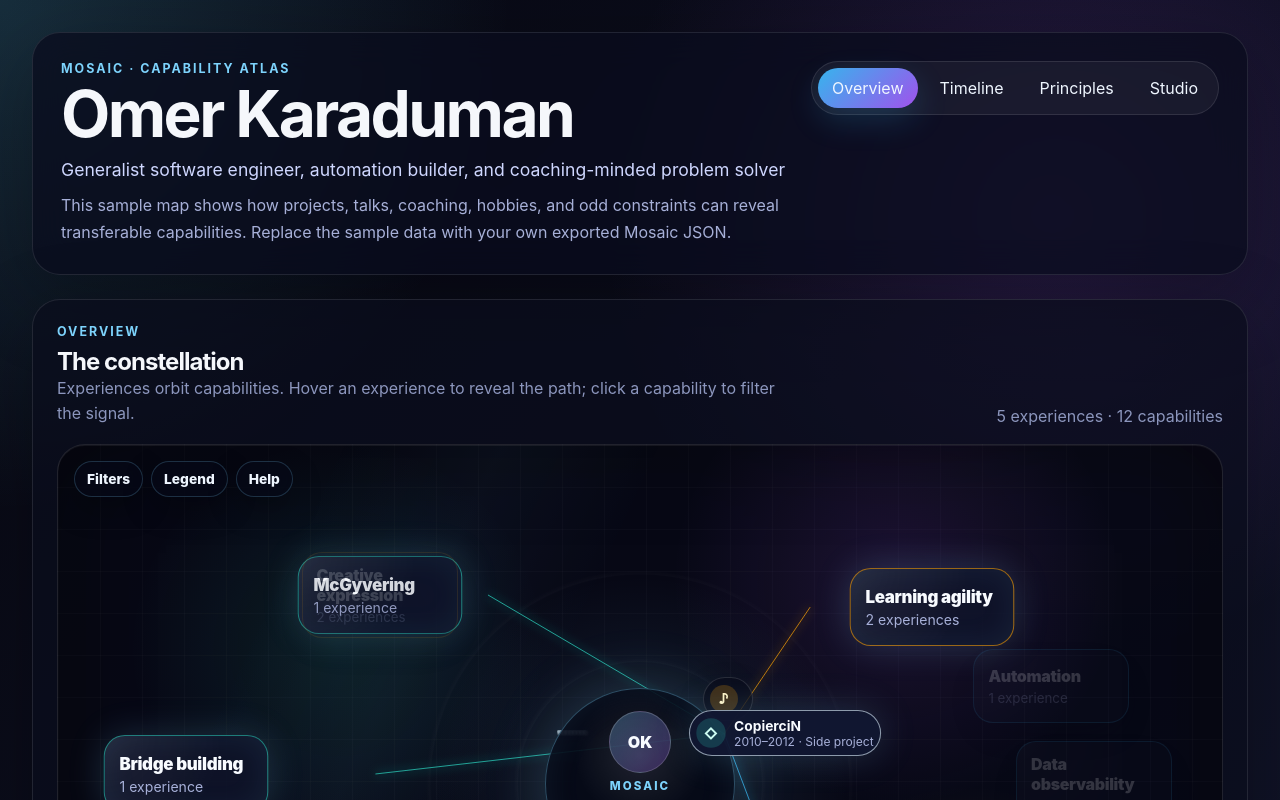
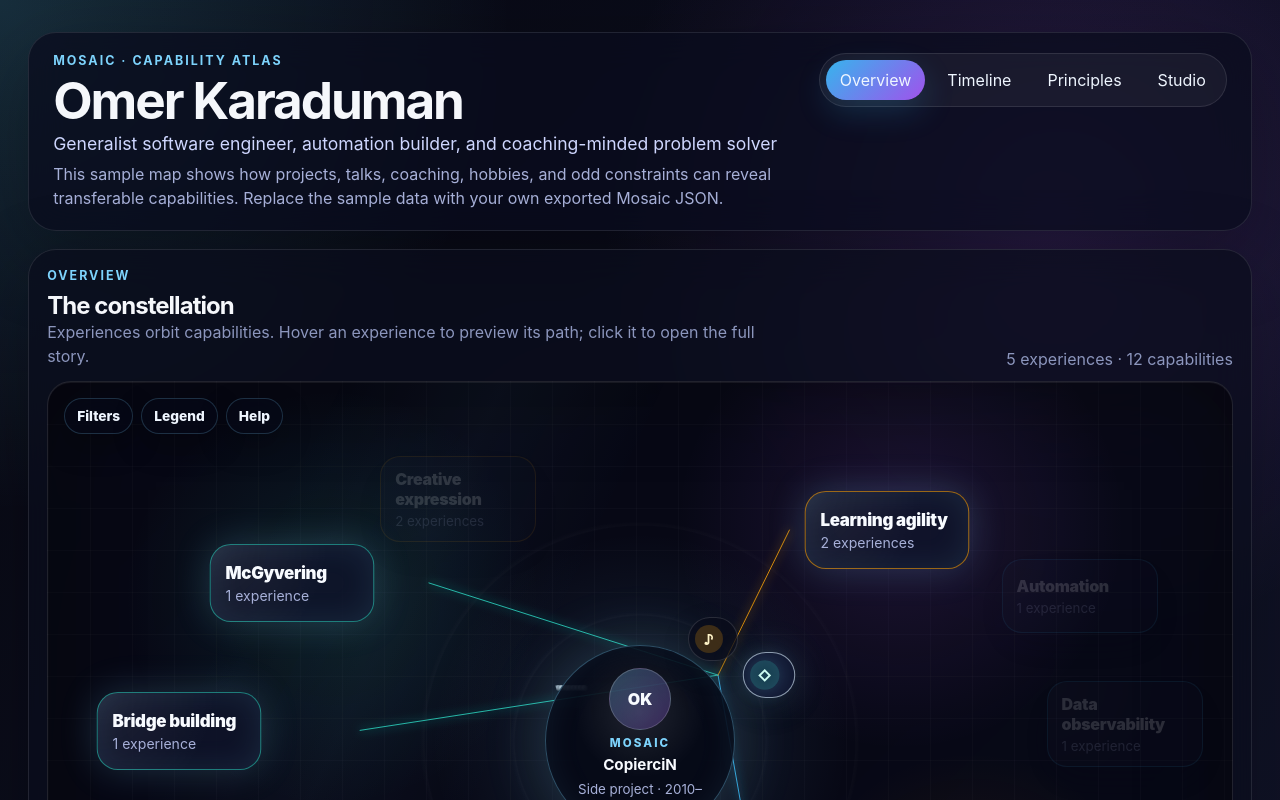
Before and after one commit to gomercin/mosaic, a React (Vite) app: page / in a window 1280 px wide. Shown: the top 800 px of the page. Built offline with nearby package versions, Linux system fonts and the light colour scheme.

Commit message:
style: prioritize constellation canvas
Widen and compact Overview canvas mode, add deterministic capability-node collision handling, strengthen selected paths, and fix floating drawer viewport anchoring. Verified with npm test and npm run build.

```diff
--- a/src/App.tsx
+++ b/src/App.tsx
@@ -123,7 +123,7 @@
   }
 
   return (
-    <main className="app-shell">
+    <main className={`app-shell ${viewMode === 'overview' ? 'app-shell--canvas' : ''}`}>
       <Header
         profile={data.profile}
         viewMode={viewMode}
--- a/src/components/CapabilityMap.tsx
+++ b/src/components/CapabilityMap.tsx
@@ -22,7 +22,10 @@
   y: number;
 };
 
-type CapabilityNode = Capability & Point & { usage: number };
+type CapabilityNode = Capability & Point & {
+  collisionAnchor: Point;
+  usage: number;
+};
 
 type ExperienceNode = Experience & Point & {
   capabilityIds: string[];
@@ -136,7 +139,7 @@
   );
   const categories = Object.keys(groupedCapabilities);
 
-  return categories.flatMap((category, categoryIndex) => {
+  const initialNodes = categories.flatMap((category, categoryIndex) => {
     const capabilities = groupedCapabilities[category];
     const [start, end] = CATEGORY_ARCS[category] ?? FALLBACK_ARCS[categoryIndex % FALLBACK_ARCS.length];
 
@@ -147,10 +150,64 @@
       return {
         ...capability,
         ...point,
+        collisionAnchor: point,
         usage: usage[capability.id] ?? 0
       };
     });
   });
+
+  return resolveCapabilityCollisions(initialNodes);
+}
+
+function resolveCapabilityCollisions(nodes: CapabilityNode[]): CapabilityNode[] {
+  const minimumDistance = 18.8;
+  const centerExclusionRadius = 27;
+  let resolvedNodes = nodes.map((node) => ({ ...node }));
+
+  for (let pass = 0; pass < 10; pass += 1) {
+    resolvedNodes = resolvedNodes.map((node) => ({ ...node }));
+
+    for (let leftIndex = 0; leftIndex < resolvedNodes.length; leftIndex += 1) {
+      for (let rightIndex = leftIndex + 1; rightIndex < resolvedNodes.length; rightIndex += 1) {
+        const left = resolvedNodes[leftIndex];
+        const right = resolvedNodes[rightIndex];
+        const distance = distanceBetween(left, right);
+
+        if (distance >= minimumDistance) {
+          continue;
+        }
+
+        const fallbackAngle = ((hashString(`${left.id}-${right.id}-capability`) % 360) / 180) * Math.PI;
+        const directionX = distance === 0 ? Math.cos(fallbackAngle) : (right.x - left.x) / distance;
+        const directionY = distance === 0 ? Math.sin(fallbackAngle) : (right.y - left.y) / distance;
+        const push = (minimumDistance - distance) / 2;
+
+        left.x = clamp(left.x - directionX * push, 9, 91);
+        left.y = clamp(left.y - directionY * push, 12, 88);
+        right.x = clamp(right.x + directionX * push, 9, 91);
+        right.y = clamp(right.y + directionY * push, 12, 88);
+      }
+    }
+
+    resolvedNodes.forEach((node) => {
+      const centerDistance = distanceBetween(node, CENTER);
+
+      if (centerDistance < centerExclusionRadius) {
+        const fallbackAngle = ((hashString(`${node.id}-capability-center`) % 360) / 180) * Math.PI;
+        const directionX = centerDistance === 0 ? Math.cos(fallbackAngle) : (node.x - CENTER.x) / centerDistance;
+        const directionY = centerDistance === 0 ? Math.sin(fallbackAngle) : (node.y - CENTER.y) / centerDistance;
+        const push = centerExclusionRadius - centerDistance;
+
+        node.x = clamp(node.x + directionX * push, 9, 91);
+        node.y = clamp(node.y + directionY * push, 12, 88);
+      }
+
+      node.x = clamp(node.x * 0.97 + node.collisionAnchor.x * 0.03, 9, 91);
+      node.y = clamp(node.y * 0.97 + node.collisionAnchor.y * 0.03, 12, 88);
+    });
+  }
+
+  return resolvedNodes;
 }
 
 function buildExperienceNodes(data: MosaicData, capabilityNodes: CapabilityNode[]): ExperienceNode[] {
@@ -373,7 +430,7 @@
           <p className="eyebrow">Overview</p>
           <h2>The constellation</h2>
           <p className="constellation-heading__subtitle">
-            Experiences orbit capabilities. Hover an experience to reveal the path; click a capability to filter the signal.
+            Experiences orbit capabilities. Hover an experience to preview its path; click it to open the full story.
           </p>
         </div>
         <p>{data.experiences.length} experiences · {data.capabilities.length} capabilities</p>
--- a/src/constellation.css
+++ b/src/constellation.css
@@ -194,10 +194,10 @@
 
 .constellation-stage {
   position: relative;
-  min-height: 680px;
+  min-height: clamp(720px, 72vh, 960px);
   overflow: hidden;
   border: 1px solid rgba(255, 255, 255, 0.1);
-  border-radius: 28px;
+  border-radius: 24px;
   background:
     radial-gradient(circle at 50% 50%, rgba(125, 211, 252, 0.12), transparent 13rem),
     radial-gradient(circle at 24% 30%, rgba(45, 212, 191, 0.1), transparent 13rem),
@@ -210,6 +210,7 @@
   box-shadow:
     inset 0 1px 0 rgba(255, 255, 255, 0.05),
     inset 0 0 90px rgba(0, 0, 0, 0.38);
+  isolation: isolate;
 }
 
 .constellation-atmosphere {
@@ -257,7 +258,8 @@
 
 .constellation-edge.is-active-path {
   opacity: 1;
-  stroke-width: 0.78;
+  stroke-width: 0.9;
+  filter: url(#constellation-glow);
 }
 
 .constellation-edge.is-filter-path {
@@ -265,7 +267,7 @@
 }
 
 .constellation-edge.is-muted {
-  opacity: 0.055;
+  opacity: 0.045;
 }
 
 .constellation-edge[data-category="Core capability"].is-lit {
@@ -394,11 +396,14 @@
 
 .constellation-capability.is-selected-path {
   border-color: rgba(226, 244, 255, 0.66);
+  box-shadow:
+    0 0 36px rgba(125, 211, 252, 0.2),
+    inset 0 0 30px rgba(125, 211, 252, 0.1);
 }
 
 .constellation-capability.is-dimmed,
 .constellation-experience.is-dimmed {
-  opacity: 0.18;
+  opacity: 0.15;
 }
 
 .constellation-capability[data-category="Core capability"] {
@@ -478,11 +483,15 @@
 
 .constellation-experience.is-selected-path {
   border-color: rgba(226, 244, 255, 0.6);
+  box-shadow:
+    0 0 34px rgba(125, 211, 252, 0.18),
+    0 10px 28px rgba(0, 0, 0, 0.18);
 }
 
-.constellation-experience.is-selected .constellation-experience__story {
-  max-width: 160px;
-  opacity: 1;
+.constellation-experience.is-selected .constellation-experience__glyph {
+  box-shadow:
+    0 0 20px rgba(125, 211, 252, 0.28),
+    inset 0 0 18px rgba(125, 211, 252, 0.14);
 }
 
 .constellation-preview-card {
@@ -626,7 +635,7 @@
 
 @media (max-width: 1180px) {
   .constellation-stage {
-    min-height: 720px;
+    min-height: clamp(720px, 78vh, 920px);
   }
 
   .constellation-floating-panel--help {
@@ -638,7 +647,8 @@
 
 @media (max-width: 760px) {
   .constellation-stage {
-    min-height: 860px;
+    min-height: 820px;
+    border-radius: 20px;
   }
 
   .constellation-helper-bar {
@@ -679,10 +689,6 @@
     min-height: 160px;
   }
 
-  .constellation-experience.is-selected .constellation-experience__story {
-    max-width: 120px;
-  }
-
   .constellation-preview-card {
     width: min(230px, 58%);
   }
--- a/src/styles.css
+++ b/src/styles.css
@@ -69,6 +69,11 @@
   padding: 32px;
 }
 
+.app-shell--canvas {
+  width: min(1720px, 100%);
+  padding-inline: clamp(18px, 2.2vw, 30px);
+}
+
 .app-shell--centered {
   display: grid;
   min-height: 100vh;
@@ -115,6 +120,25 @@
   margin: 12px 0 0;
   color: var(--color-muted);
   line-height: 1.7;
+}
+
+.app-shell--canvas .hero {
+  margin-bottom: 18px;
+  padding: 20px 24px;
+}
+
+.app-shell--canvas .hero h1 {
+  font-size: clamp(2.4rem, 4vw, 4.4rem);
+}
+
+.app-shell--canvas .hero__title {
+  margin-top: 8px;
+}
+
+.app-shell--canvas .hero__summary {
+  max-width: 760px;
+  margin-top: 8px;
+  line-height: 1.5;
 }
 
 .hero__actions {
@@ -177,10 +201,16 @@
 .workspace--overview-canvas {
   position: relative;
   grid-template-columns: minmax(0, 1fr);
+  animation: none;
 }
 
 .workspace--overview-canvas .map-card {
   min-width: 0;
+  padding: 18px;
+}
+
+.workspace--overview-canvas .map-card__header {
+  margin-bottom: 12px;
 }
 
 .overview-detail-drawer {
@@ -1173,6 +1203,10 @@
     padding: 16px;
   }
 
+  .app-shell--canvas {
+    padding-inline: 10px;
+  }
+
   .hero,
   .map-card,
   .timeline-card,
```
